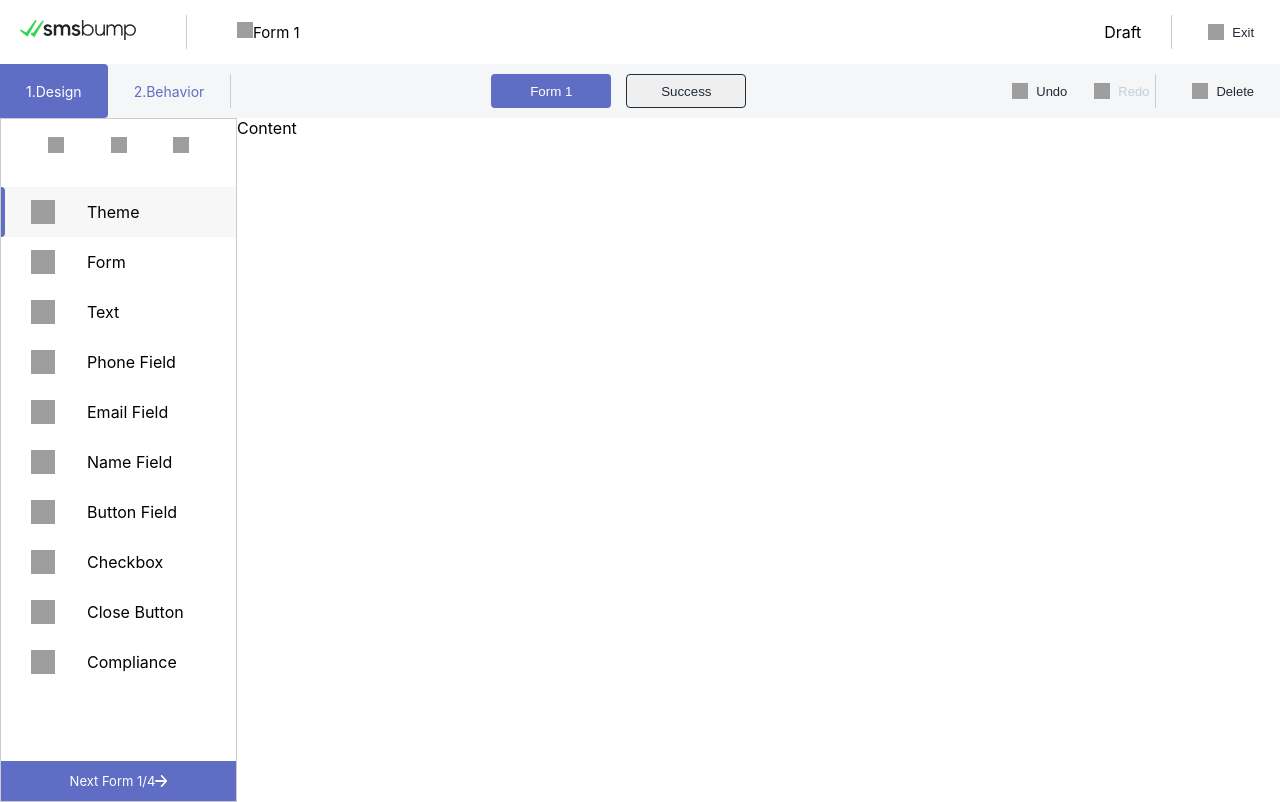
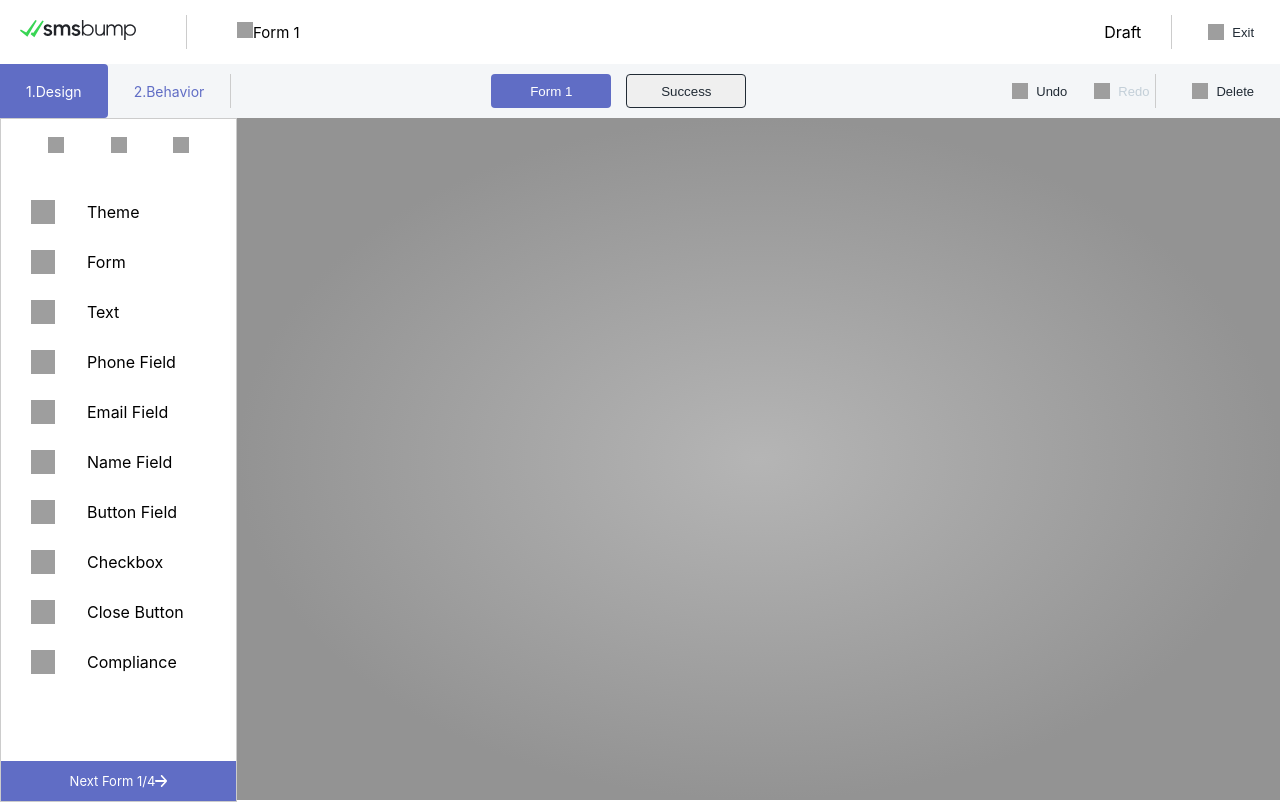
Before and after one commit to atstoyanov/form-wizard, a React (Create React App) app: page / in a window 1280 px wide. Built offline with nearby package versions, Linux system fonts and the light colour scheme; grey boxes are pictures that could not be loaded.

Commit message:
Extract data in asset files. Added Preview panel, ThemeList, and ThemeListItem components

```diff
--- a/src/App.css
+++ b/src/App.css
@@ -12,3 +12,7 @@
   display: flex;
   height: 100%;
 }
+
+.content {
+  width: 100%;
+}
--- a/src/App.js
+++ b/src/App.js
@@ -1,19 +1,8 @@
 import "./App.css";
+import menuItems from "./assets/menu.json";
+import Preview from "./components/Preview";
 import SideBar from "./components/SideBar";
 import TopMenu from "./components/TopMenu";
-
-const menuItems = [
-  { name: "Theme", icon: "./icons/Main-Icons/Theme.svg" },
-  { name: "Form", icon: "./icons/Main-Icons/Form.svg" },
-  { name: "Text", icon: "./icons/Main-Icons/Text new.svg" },
-  { name: "Phone Field", icon: "./icons/Main-Icons/Phone Field.svg" },
-  { name: "Email Field", icon: "./icons/Main-Icons/Email Field.svg" },
-  { name: "Name Field", icon: "./icons/Main-Icons/Component 74 – 713.svg" },
-  { name: "Button Field", icon: "./icons/Main-Icons/Button Field.svg" },
-  { name: "Checkbox", icon: "./icons/Main-Icons/Checkbox.svg" },
-  { name: "Close Button", icon: "./icons/Main-Icons/Close Button.svg" },
-  { name: "Compliance", icon: "./icons/Main-Icons/Compliance.svg" },
-];
 
 function App() {
   return (
@@ -24,7 +13,9 @@ function App() {
         </div>
         <div className="outer-content">
           <SideBar menuItems={menuItems} />
-          <div className="content">Content</div>
+          <div className="content">
+            <Preview />
+          </div>
         </div>
       </div>
     </div>
--- /dev/null
+++ b/src/assets/menu.json
@@ -0,0 +1,52 @@
+[
+    {
+        "type": "theme",
+        "name": "Theme",
+        "icon": "./icons/Main-Icons/Theme.svg"
+    },
+    {
+        "type": "form",
+        "name": "Form",
+        "icon": "./icons/Main-Icons/Form.svg"
+    },
+    {
+        "type": "text",
+        "name": "Text",
+        "icon": "./icons/Main-Icons/Text new.svg"
+    },
+    {
+        "type": "phone",
+        "name": "Phone Field",
+        "icon": "./icons/Main-Icons/Phone Field.svg"
+    },
+    {
+        "type": "email",
+        "name": "Email Field",
+        "icon": "./icons/Main-Icons/Email Field.svg"
+    },
+    {
+        "type": "name",
+        "name": "Name Field",
+        "icon": "./icons/Main-Icons/Component 74 – 713.svg"
+    },
+    {
+        "type": "button",
+        "name": "Button Field",
+        "icon": "./icons/Main-Icons/Button Field.svg"
+    },
+    {
+        "type": "checkbox",
+        "name": "Checkbox",
+        "icon": "./icons/Main-Icons/Checkbox.svg"
+    },
+    {
+        "type": "close-button",
+        "name": "Close Button",
+        "icon": "./icons/Main-Icons/Close Button.svg"
+    },
+    {
+        "type": "compliance",
+        "name": "Compliance",
+        "icon": "./icons/Main-Icons/Compliance.svg"
+    }
+]
--- /dev/null
+++ b/src/components/Preview.css
@@ -0,0 +1,16 @@
+.preview-container {
+  display: flex;
+  height: 100%;
+  background: transparent
+    radial-gradient(closest-side at 50% 50%, #b5b5b5 0%, #939393 100%) 0% 0%
+    no-repeat padding-box;
+}
+
+.preview-container-desktop {
+}
+.preview-container-pad {
+  width: 847px;
+}
+.preview-container-phone {
+  width: 464px;
+}
--- /dev/null
+++ b/src/components/Preview.jsx
@@ -0,0 +1,7 @@
+import "./Preview.css";
+
+export const Preview = ({ size = "desktop", item }) => {
+  return <div className={`preview-container preview-container-${size}`}></div>;
+};
+
+export default Preview;
--- a/src/components/SideBar.jsx
+++ b/src/components/SideBar.jsx
@@ -4,7 +4,7 @@ import "./SideBar.css";
 import SideBarItem from "./SideBarItem";
 
 const SideBar = ({ menuItems, children }) => {
-  const [selectedIndex, setSelectedIndex] = useState(0);
+  const [selectedIndex, setSelectedIndex] = useState();
 
   return (
     <div className="side-bar-container">
@@ -26,10 +26,10 @@ const SideBar = ({ menuItems, children }) => {
         {menuItems.map((item, i) => (
           <SideBarItem
             key={i}
-            value={i}
+            value={item.type}
             text={item.name}
             iconSrc={item.icon}
-            selected={i === selectedIndex}
+            selected={item.type === selectedIndex}
             onClick={(value) => setSelectedIndex(value)}
           />
         ))}
--- /dev/null
+++ b/src/components/ThemeList.jsx
@@ -0,0 +1,5 @@
+import "./ThemeList.css";
+
+export const ThemeList = () => {
+  return <div className="theme-list-container"></div>;
+};
--- /dev/null
+++ b/src/components/ThemeListItem.jsx
@@ -0,0 +1 @@
+import "./ThemeListItem.css";
```
Also changed, not shown: src/assets/previews.json (added, +62 -0 lines), src/components/ThemeList.css (added), src/components/ThemeListItem.css (added).
